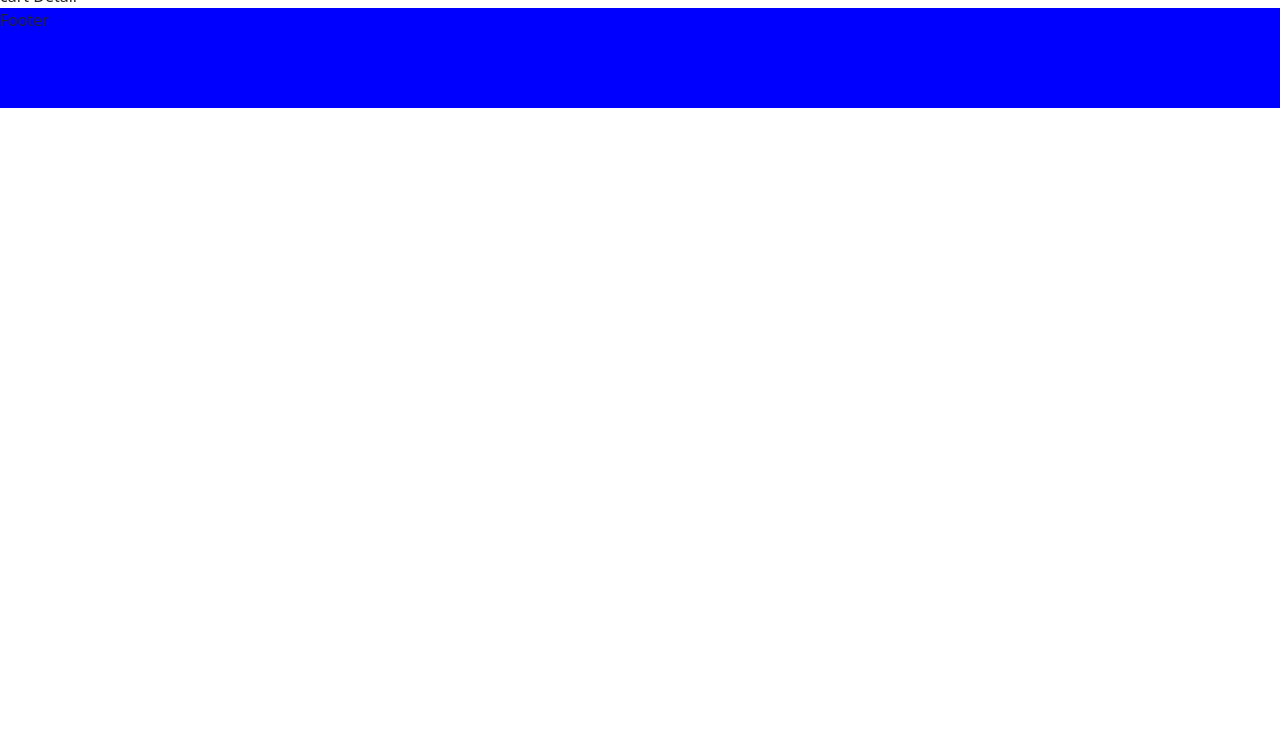
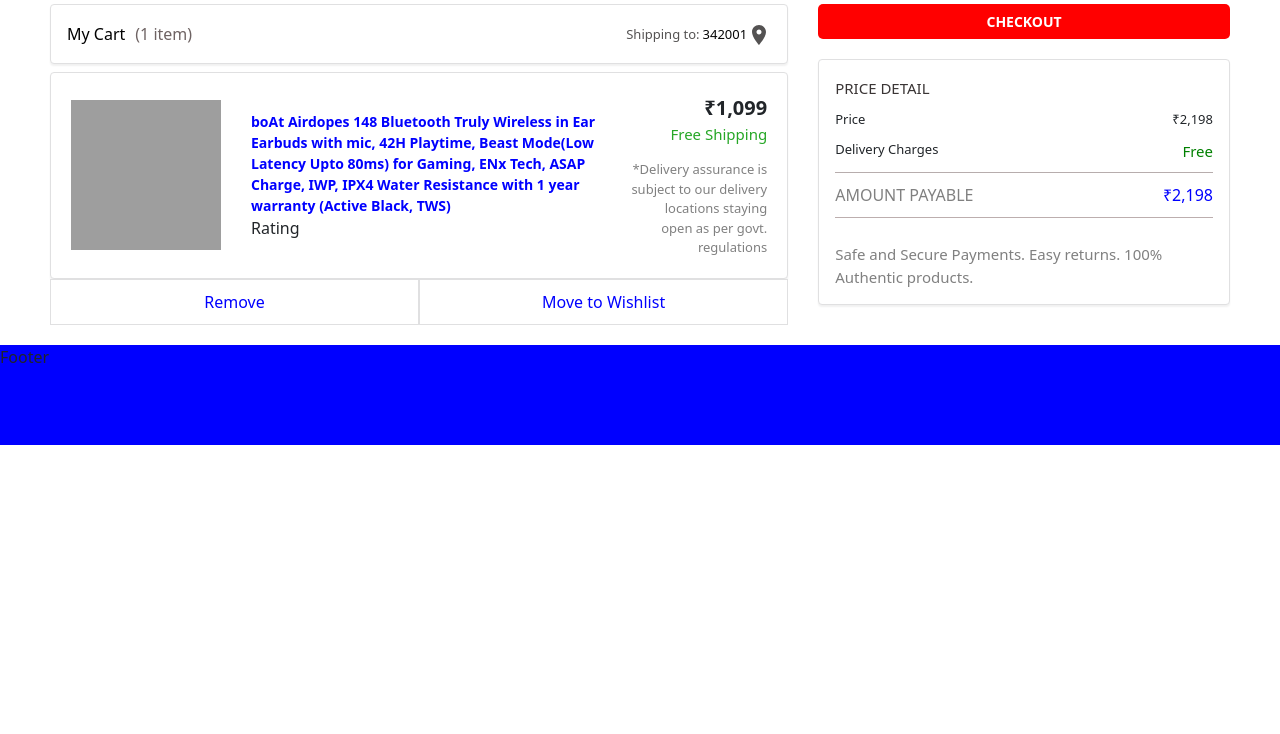
Before and after one commit to DineshGhanchi/Reliance-Electronics-Clone---React-Project-1---aqekx7hdpwo5, a React app: page /cart in a window 1280 px wide. Shown: the part 66-800 px from the top of the page. Built offline with nearby package versions, Linux system fonts and the light colour scheme; no server answers; grey boxes are pictures that could not be loaded.

Commit message:
added cart functionality

```diff
--- a/src/components/App.js
+++ b/src/components/App.js
@@ -8,6 +8,8 @@
 import { SearchProvider } from '../context/SearchContext';
 import SignupPage from './SignupPage/SignupPage';
 import ProductDetail from './ProductDetail/ProductDetail';
+import ShoppingCart from './ShoppingCart/ShoppingCart';
+import CheckOutPage from './CheckOutPage/CheckOutPage';
 
 
 
@@ -18,9 +20,10 @@
         <Routes>
           <Route path="/" element={<PageLayout/>}>
             <Route path="" element={<Home />} />
-            <Route path="cart" element={<div>cart Detail</div>} />
+            <Route path="cart" element={<ShoppingCart />} />
             <Route path="/searchPage/:id" element={<SearchPage />} />
             <Route path="/productDetail/:id" element={<ProductDetail/>} />
+            <Route path="/checkOutPage" element={<CheckOutPage />} />
           </Route>
           <Route path="login" element={<LoginPage />} />
           <Route path="Signup" element={<SignupPage />} />
--- /dev/null
+++ b/src/components/CartItem/CartItem.js
@@ -0,0 +1,33 @@
+import React from 'react'
+import styles from './CartItem.module.css'
+
+const CartItem = () => {
+  return (
+    <>
+      <div className={styles.container}>
+        <div className={styles.image}>
+          <img src='https://www.reliancedigital.in/medias/boAt-Airdopes148-TrueWireless-492579512-i-1?context=bWFzdGVyfGltYWdlc3wxNDYwMTl8aW1hZ2UvanBlZ3xpbWFnZXMvaGY1L2gzMy85ODE2Mzg5MDkxMzU4LmpwZ3xiZWQzNzkxZjAwMGU1NzMyZWQ3ZGQyZDhiMTdhY2I4ZmU0ZTY0YmQ4ZWE5MzY0ZTU1NTRkMjAyN2I2YTAzYmU2' />
+        </div>
+        <div className={styles.nameRating}>
+          <div className={styles.name}>
+            <span>boAt Airdopes 148 Bluetooth Truly Wireless in Ear Earbuds with mic, 42H Playtime, Beast Mode(Low Latency Upto 80ms) for Gaming, ENx Tech, ASAP Charge, IWP, IPX4 Water Resistance with 1 year warranty (Active Black, TWS)</span>
+          </div>
+          <div className={styles.rating}>
+            <span>Rating</span>
+          </div>
+        </div>
+        <div className={styles.price}>
+          <span>₹1,099</span>
+          <span className={styles.freeShipping}>Free Shipping</span>
+          <span>*Delivery assurance is subject to our delivery locations staying open as per govt. regulations</span>
+        </div>
+      </div>
+      <div className={styles.removeButtons}>
+        <div>Remove</div>
+        <div>Move to Wishlist</div>
+      </div>
+    </>
+  )
+}
+
+export default CartItem
--- /dev/null
+++ b/src/components/CartItem/CartItem.module.css
@@ -0,0 +1,58 @@
+.container{
+    display: flex;
+    align-items: center;
+    justify-content: space-around;
+    border: 1px solid rgb(224, 224, 225);
+    background-color: rgb(255, 255, 255);;
+    box-shadow: rgba(0, 0, 0, 0.06) 0px 2px 2px;
+    border-radius: 4px;
+    padding: 20px;
+    gap: 30px;
+}
+.image img{
+    width: 150px;
+    height: 150px;
+}
+.nameRating{
+    max-width: 350px;
+}
+.name{
+    font-size: 14px;
+    color: blue;
+    font-weight: 600;
+}
+.price{
+    display: flex;
+    justify-content: flex-start;
+    flex-direction: column;
+    max-width: 300px;
+}
+.price :first-child{
+    font-size: 20px;
+    font-weight: 600;
+    display: block;
+    text-align: end;
+}
+.freeShipping{
+    font-size: 15px;
+    color: rgb(38, 167, 38);
+    text-align: end;
+    font-weight: 500;
+}
+.price :last-child{
+    font-size: 13px;
+    color: grey;
+    text-align: end;
+    margin-top: 15px;
+}
+.removeButtons{
+    display: flex;
+}
+.removeButtons div{
+    border: 1px solid rgb(224, 224, 225);
+    background-color: rgb(255, 255, 255);
+    padding: 10px 0;
+    text-align: center;
+    width: 50%;
+    color: blue;
+}
--- /dev/null
+++ b/src/components/CheckOutPage/CheckOutPage.js
@@ -0,0 +1,9 @@
+import React from 'react'
+
+const CheckOutPage = () => {
+  return (
+    <div>CheckOutPage</div>
+  )
+}
+
+export default CheckOutPage
--- a/src/components/Header/Header.js
+++ b/src/components/Header/Header.js
@@ -46,7 +46,7 @@
       </Link>
       <div className={styles.menu}>Menu <IoMenu onClick={(e) => {
         setShowMenuModal(!showMenuModal);
-        e.stopPropagation();
+         e.stopPropagation();
       }} style={{ fontSize: '28px' }} /></div>
       {showMenuModal && <MenuModal menuItems={categories} />}
       <Search />
--- a/src/components/LoginPage/Loginpage.js
+++ b/src/components/LoginPage/Loginpage.js
@@ -12,6 +12,8 @@
 import Typography from '@mui/material/Typography';
 import Container from '@mui/material/Container';
 import { createTheme, ThemeProvider } from '@mui/material/styles';
+import { useNavigate } from "react-router-dom";
+import { ContactlessOutlined } from '@mui/icons-material';
 
 function Copyright(props) {
   return (
@@ -31,6 +33,7 @@
 const defaultTheme = createTheme();
 
 export default function  LoginPage() {
+  const navigate = useNavigate();
   const handleSubmit = async(event) => {
     event.preventDefault();
     const data = new FormData(event.currentTarget);
@@ -53,12 +56,16 @@
           body: JSON.stringify({ ...userObject }),
         }
       );
+      const data = await response.json();
       console.log("response", response);
+      console.log("data", data);
+
       if (!response.ok) {
         alert("Login failed");
         return;
       }
-      alert("You are successfully  Login");
+      localStorage.setItem("userLoginDetail", JSON.stringify(data));
+      navigate('/');
     } catch (error) {
       alert("Error Please check");
     }
--- a/src/components/ProductDetail/ProductDetail.js
+++ b/src/components/ProductDetail/ProductDetail.js
@@ -3,12 +3,13 @@
 import SearchPageHeader from '../SearchPageHeader/SearchPageHeader';
 import ChevronLeftIcon from '@mui/icons-material/ChevronLeft';
 import ChevronRightTwoToneIcon from '@mui/icons-material/ChevronRightTwoTone';
-import { useParams } from 'react-router-dom';
+import { useNavigate, useParams } from 'react-router-dom';
 
 
 const ProductDetail = () => {
+    const navigate = useNavigate();
     const [productDetail, setProductDetail] = useState({});
-    let { id } = useParams();
+    let {id} = useParams();
     let url = `https://academics.newtonschool.co/api/v1/ecommerce/product/${id}`
     useEffect(() => {
         async function fetchProductDetail() {
@@ -18,7 +19,7 @@
                 }
             })
             let res = await data.json();
-             console.log(res.data);
+            console.log(res.data);
             setProductDetail(res.data);
 
         }
@@ -29,12 +30,47 @@
     function leftScroll() {
         imageBoxRef.current.scrollLeft -= 150;
     }
+
     function rightScroll() {
         imageBoxRef.current.scrollLeft += 150;
     }
+
+    async function handleCartData(buttonType) {
+        const user = JSON.parse(localStorage.getItem("userLoginDetail"));
+        try {
+            const response = await fetch(
+                `https://academics.newtonschool.co/api/v1/ecommerce/cart/${id}`,
+                {
+                    method: "PATCH",
+                    headers: {
+                        projectID: "f104bi07c490",
+                        Authorization: `${user.data.token}`
+                    },
+                    body: {
+                        "quantity" : 2
+                    }
+                }
+            );
+            const data = await response.json();
+            console.log("response", response);
+            console.log("data", data);
+
+            if (!response.ok) {
+                navigate('/login');
+                return;
+            }
+            if(buttonType === 'addToCart'){
+                navigate('/cart');
+            }else if(buttonType === 'buyNow'){
+                navigate('/checkOutPage');
+            }
+        } catch (error) {
+            navigate('/login');
+        }
+    }
     return (
         <>
-            <SearchPageHeader catagoryName={productDetail.brand} />
+            <SearchPageHeader catagoryName={productDetail?.brand} />
             <div className={styles.container}>
                 <div className={styles.imageBox}>
                     <div className={styles.mainImage}>
@@ -57,15 +93,15 @@
                     <div className={styles.features}>
                         <span>Key Features</span>
                         <ul>
-                           {productDetail.features?.map((data,index)=>{
-                               return <li key={index}>{data}</li>
-                           })}
+                            {productDetail.features?.map((data, index) => {
+                                return <li key={index}>{data}</li>
+                            })}
                         </ul>
                     </div>
                     <div className={styles.freeshipping}>Free Shipping!</div>
                     <div className={styles.cartButton}>
-                        <button>ADD TO CART</button>
-                        <button>BUY NOW</button>
+                        <button onClick={()=>handleCartData('addToCart')}>ADD TO CART</button>
+                        <button  onClick={()=>handleCartData('buyNow')}>BUY NOW</button>
                     </div>
                 </div>
             </div>
@@ -73,4 +109,4 @@
     )
 }
 
-export default ProductDetail
+export default React.memo(ProductDetail);
--- a/src/components/SearchPage/SearchPage.js
+++ b/src/components/SearchPage/SearchPage.js
@@ -1,4 +1,4 @@
-import { useParams } from 'react-router-dom';
+import { Link, useParams } from 'react-router-dom';
 import React, { useEffect } from 'react'
 import SearchPageHeader from '../SearchPageHeader/SearchPageHeader';
 import styles from './Searchpage.module.css'
@@ -38,7 +38,7 @@
         </div>
         <div className={styles.cardBox}>
           { searchResult && searchResult.map((product,index)=>{
-             return <Product product={product} index={index} key={index}/>
+             return <Link to={/productDetail/+product._id}><Product product={product} index={index} key={index}/></Link>
           })}
 
         </div>
--- /dev/null
+++ b/src/components/ShoppingCart/ShoppingCart.js
@@ -0,0 +1,50 @@
+import React from 'react'
+import LocationOnIcon from '@mui/icons-material/LocationOn';
+import CartItem from '../CartItem/CartItem';
+import styles from './ShoppingCart.module.css'
+const ShoppingCart = () => {
+    return (
+        <div className={styles.container}>
+            <div className={styles.cardSection}>
+                <div className={styles.counterLocation}>
+                    <div className={styles.counter}>
+                        <span>My Cart</span>
+                        <span>(1 item)</span>
+                    </div>
+                    <div className={styles.location}>
+                        <span>Shipping to:</span>
+                        <span className={styles.pincode}>342001</span>
+                        <LocationOnIcon />
+                    </div>
+                </div>
+                <CartItem />
+            </div>
+            <div className={styles.checkOutSection}>
+                <div className={styles.checkOutButton}>
+                    CHECKOUT
+                </div>
+                <div className={styles.priceDetail}>
+                    <span className={styles.priceDetailBoxHeading}>PRICE DETAIL</span>
+                    <div className={styles.actualPrice}>
+                        <span>Price</span>
+                        <span>₹2,198</span>
+                    </div>
+                    <div className={styles.deleveryCharges}>
+                        <span>Delivery Charges</span>
+                        <span>Free</span>
+                    </div>
+                    <div className={styles.amountPayable}>
+                        <span>AMOUNT PAYABLE</span>
+                        <span>₹2,198</span>
+                    </div>
+                    <div className={styles.text}>
+                        Safe and Secure Payments. Easy returns. 100% Authentic products.
+                    </div>
+                </div>
+
+            </div>
+        </div>
+    )
+}
+
+export default ShoppingCart
--- /dev/null
+++ b/src/components/ShoppingCart/ShoppingCart.module.css
@@ -0,0 +1,106 @@
+.checkOutSection{
+    display: flex;
+    justify-content: flex-start;
+    flex-direction: column;
+}
+.container{
+    display: flex;
+    justify-content: space-around;
+    padding: 20px;
+    margin: 0 30px;
+    gap: 30px;
+
+}
+.counterLocation{
+    display: flex;
+    justify-content: space-between;
+    align-items: center;
+    padding: 16px;
+    border: 1px solid rgb(224, 224, 225);
+    background-color: rgb(255, 255, 255);;
+    box-shadow: rgba(0, 0, 0, 0.06) 0px 2px 2px;
+    border-radius: 4px;
+    margin-bottom: 8px;
+}
+.counter :first-child{
+    font-size: 16px;
+    color: black;
+    font-weight: 500;
+    margin-right: 10px;
+}
+.counter :last-child{
+    color: rgb(110, 99, 99);
+}
+.location :first-child{
+    font-size: 13px;
+    font-weight: 500;
+    color: rgb(84, 82, 82);
+    margin-right: 3px;
+}
+.pincode{
+    font-size: 13px;
+    font-weight: 500;
+    color: rgb(6, 6, 6);
+}
+.checkOutButton{
+    background-color: red;
+    font-size: 14px;
+    font-weight: 600;
+    border-radius: 5px;
+    color: white;
+    text-align: center;
+    padding: 7px 0;
+}
+.priceDetail{
+    margin-top: 20px;
+    padding: 16px;
+    border: 1px solid rgb(224, 224, 225);
+    background-color: rgb(255, 255, 255);;
+    box-shadow: rgba(0, 0, 0, 0.06) 0px 2px 2px;
+    border-radius: 4px;
+}
+.priceDetailBoxHeading{
+    font-size: 15px;
+    color: rgb(58, 53, 53);
+    font-weight: 500;
+   margin-top: 25px;
+   margin-bottom: 20px;
+
+}
+.actualPrice{
+    display: flex;
+    justify-content: space-between;
+    font-size: 13px;
+    margin-bottom: 10px;
+    margin-top: 10px;
+}
+.deleveryCharges{
+    display: flex;
+    justify-content: space-between;
+    font-size: 13px;
+   margin-top: 10px;
+
+}
+.deleveryCharges :last-child{
+   color: green;
+   font-size: 15px;
+}
+.amountPayable{
+    display: flex;
+    justify-content: space-between;
+    margin: 10px 0;
+    border-top: 1px solid rgb(183, 173, 173);
+    border-bottom: 1px solid rgb(188, 174, 174);
+    color: grey;
+    padding: 10px 0;
+}
+.amountPayable :last-child{
+    color: blue;
+    font-weight: 500;
+}
+.text{
+    margin-top: 25px;
+    color: gray;
+    font-size: 15px;
+    font-weight: 500;
+}
--- a/src/components/SignupPage/SignupPage.js
+++ b/src/components/SignupPage/SignupPage.js
@@ -12,6 +12,7 @@
 import Typography from '@mui/material/Typography';
 import Container from '@mui/material/Container';
 import { createTheme, ThemeProvider } from '@mui/material/styles';
+import { useNavigate } from "react-router-dom";
 
 function Copyright(props) {
   return (
@@ -31,6 +32,7 @@
 const defaultTheme = createTheme();
 
 export default function SignupPage() {
+  const navigate = useNavigate();
   const [checkSubmition, setCheckSubmition] = React.useState(false);
   const handleSubmit = async (event) => {
     event.preventDefault();
@@ -62,8 +64,8 @@
         alert("SignUP failed");
         return;
       }
-      alert("You are successfully Registered");
       setCheckSubmition(true);
+      navigate('/login');
     } catch (error) {
       alert("Error Please check");
     }
```
Also changed, not shown: src/components/Dropdown/Dropdown.js (+5 -3 lines), src/components/MenuModal/MenuModal.js (+4 -4 lines), src/components/ProductDetail/ProductDetail.module.css (+8 -2 lines), src/components/CheckOutPage/CheckOutPage.module.css (added).
